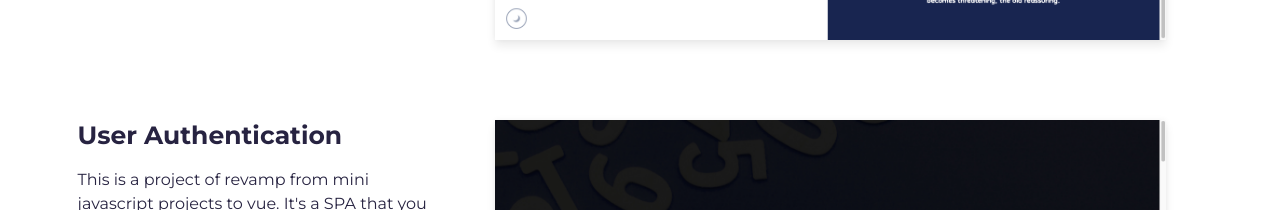
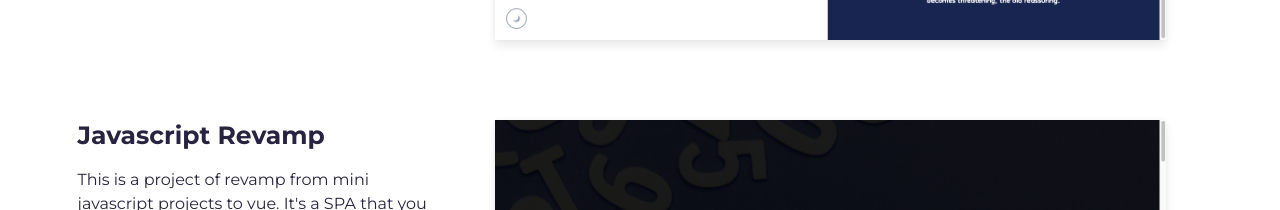
Before and after one commit to chankakit1996/simplefolio, a website built with Parcel: page src/index.html in a window 1280 px wide. Shown: the part 2320-2530 px from the top of the page. Built offline with nearby package versions, Linux system fonts and the light colour scheme.

Commit message:
updated project 3 title

```diff
--- a/src/index.html
+++ b/src/index.html
@@ -217,7 +217,7 @@
           <div class="row">
             <div class="col-lg-4 col-sm-12">
               <div class="project-wrapper__text load-hidden">
-                <h3 class="project-wrapper__text-title">User Authentication</h3>
+                <h3 class="project-wrapper__text-title">Javascript Revamp</h3>
                 <div>
                   <p class="mb-4">
                     This is a project of revamp from mini javascript projects to
```
